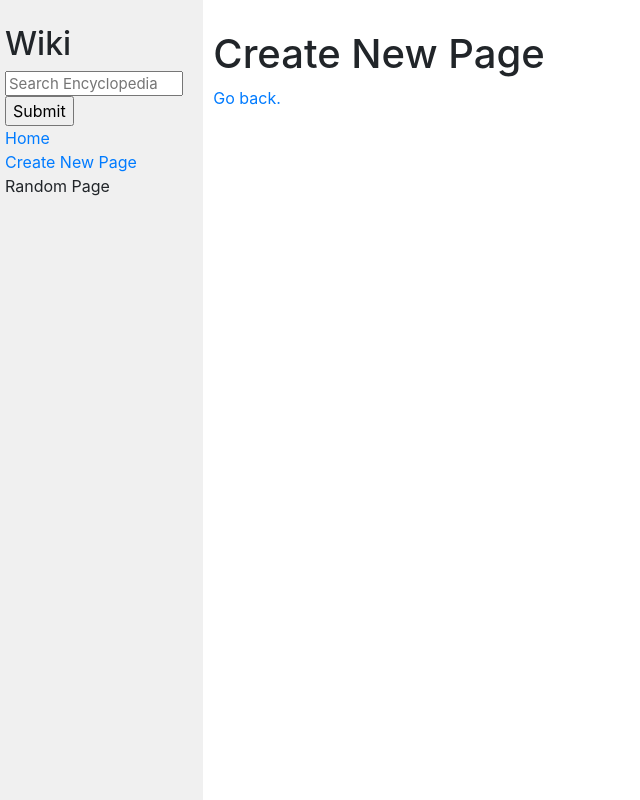
After one commit to precipice11/wiki, a Django app: page /makepage/ in a window 1280 px wide. The commit adds this page. Shown: the whole page, without its empty margins (0-640 px from the left). Run offline with Django 3.2, Linux system fonts and the light colour scheme; some libraries are stand-ins or nearby versions.

Commit message:
Add basis for makepage redirection

```diff
--- a/encyclopedia/templates/encyclopedia/layout.html
+++ b/encyclopedia/templates/encyclopedia/layout.html
@@ -20,7 +20,7 @@
                     <a href="{% url 'encyclopedia:index' %}">Home</a>
                 </div>
                 <div>
-                    Create New Page
+                    <a href="{% url 'encyclopedia:makepage' %}">Create New Page</a>
                 </div>
                 <div>
                     Random Page
--- /dev/null
+++ b/encyclopedia/templates/encyclopedia/makepage.html
@@ -0,0 +1,13 @@
+{% extends "encyclopedia/layout.html" %}
+
+{% block title %}
+    Create New Page
+{% endblock %}
+
+{% block body %}
+    <h1>
+        Create New Page
+    </h1>
+
+    <a href="{% url 'encyclopedia:index' %}">Go back.</a>
+{% endblock %}
--- a/encyclopedia/urls.py
+++ b/encyclopedia/urls.py
@@ -8,4 +8,5 @@ urlpatterns = [
     path("", views.index, name="index"),
     path("<str:title>", views.entry_page, name="entry_page"),
     path("search/", views.search, name="search"),
+    path("makepage/", views.makepage, name="makepage"),
 ]
--- a/encyclopedia/views.py
+++ b/encyclopedia/views.py
@@ -40,3 +40,6 @@ def search(request):
             "query": query,
             "matches": matches
         })
+
+def makepage(request):
+    return render(request, "encyclopedia/makepage.html")
```
